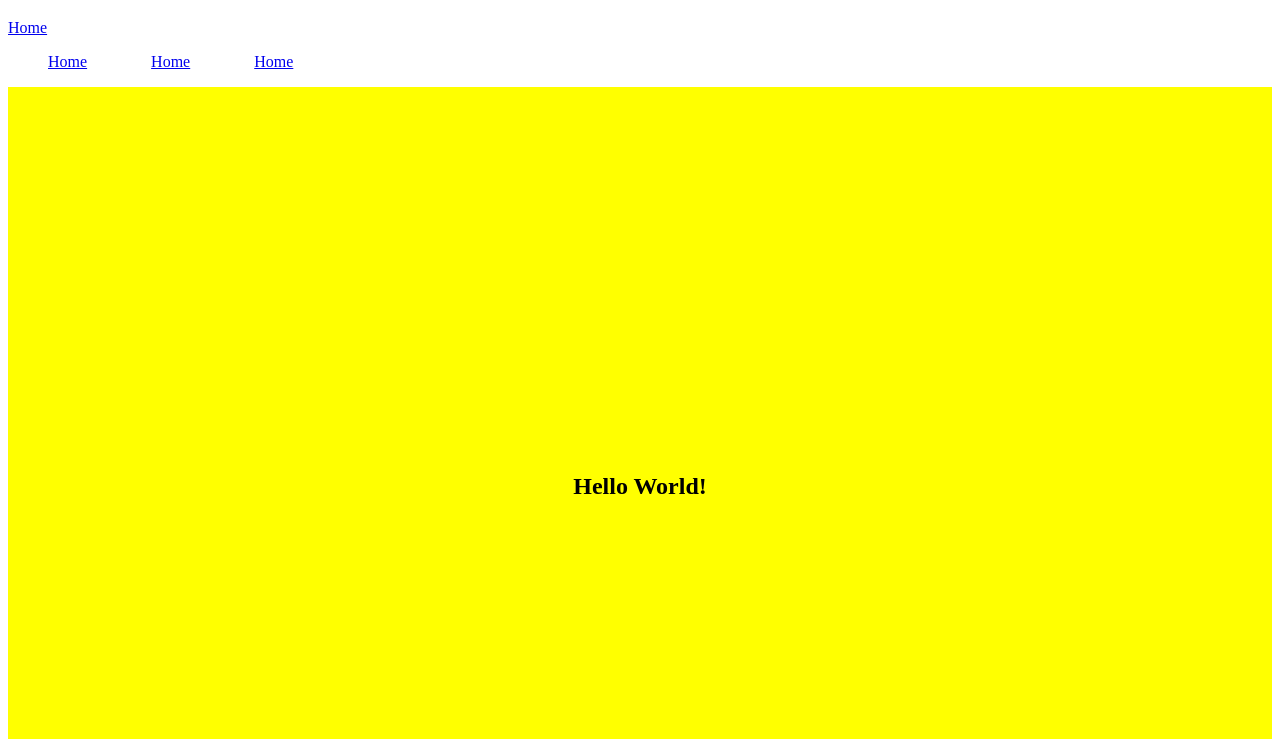
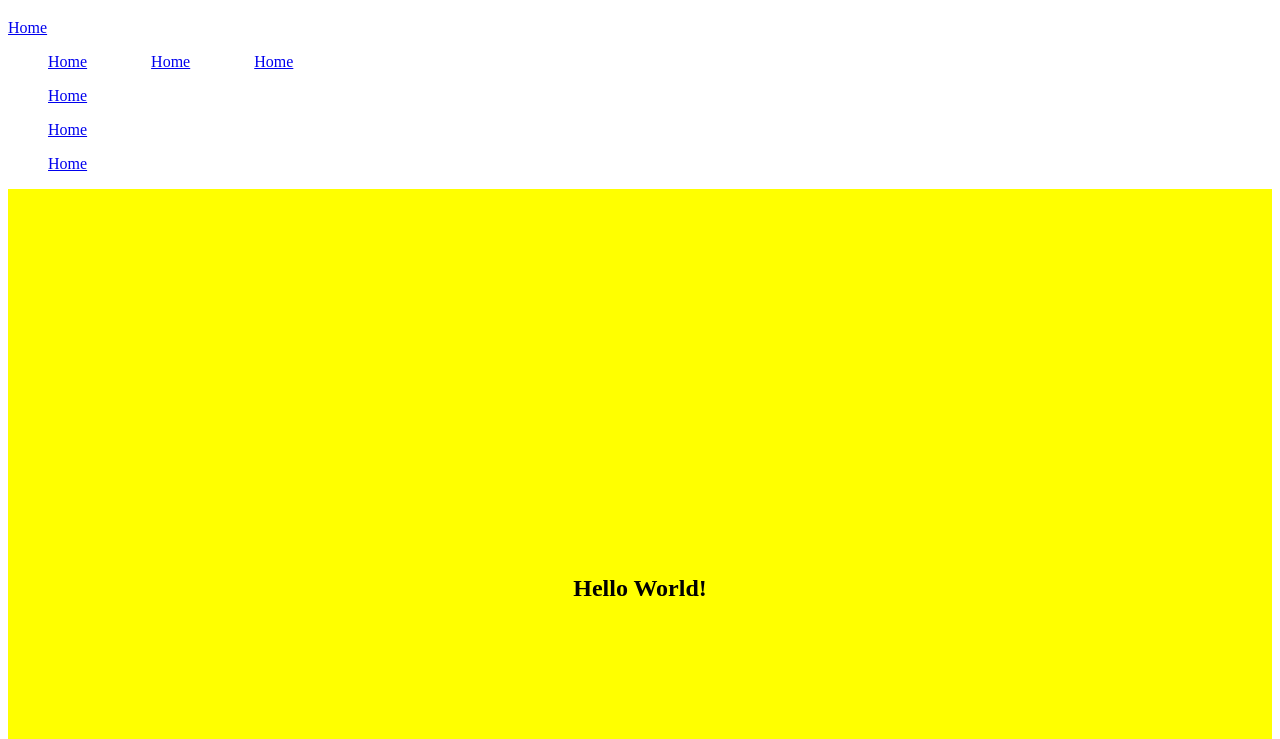
Before and after one commit to JenniferDuverglas/Flexbox_Labs, a plain HTML site: page html/flexbox1.html in a window 1280 px wide. Shown: the part 61-800 px from the top of the page. Drawn offline with Linux system fonts and the light colour scheme.

Commit message:
added div class= vertical and added css for it like flex, flex-direction, gap, and life style type

```diff
--- a/css/style1.css
+++ b/css/style1.css
@@ -18,3 +18,11 @@ nav ul{
     gap: 64px;
     list-style-type: none;
 }
+
+.vertical ul{
+    display:flex;
+    flex-direction:column;
+    gap: 16px;
+    list-style-type: none;
+
+}
--- a/html/flexbox1.html
+++ b/html/flexbox1.html
@@ -18,6 +18,15 @@
 
         </ul>
     </nav>
+    <div class="vertical">
+        <ul>
+            <li><a href="../index.html">Home</a></li>
+            <li><a href="../index.html">Home</a></li>
+            <li><a href="../index.html">Home</a></li>
+        </ul>
+    </div>
+
+
     <main>
         <h2>Hello World!</h2>
 
```
